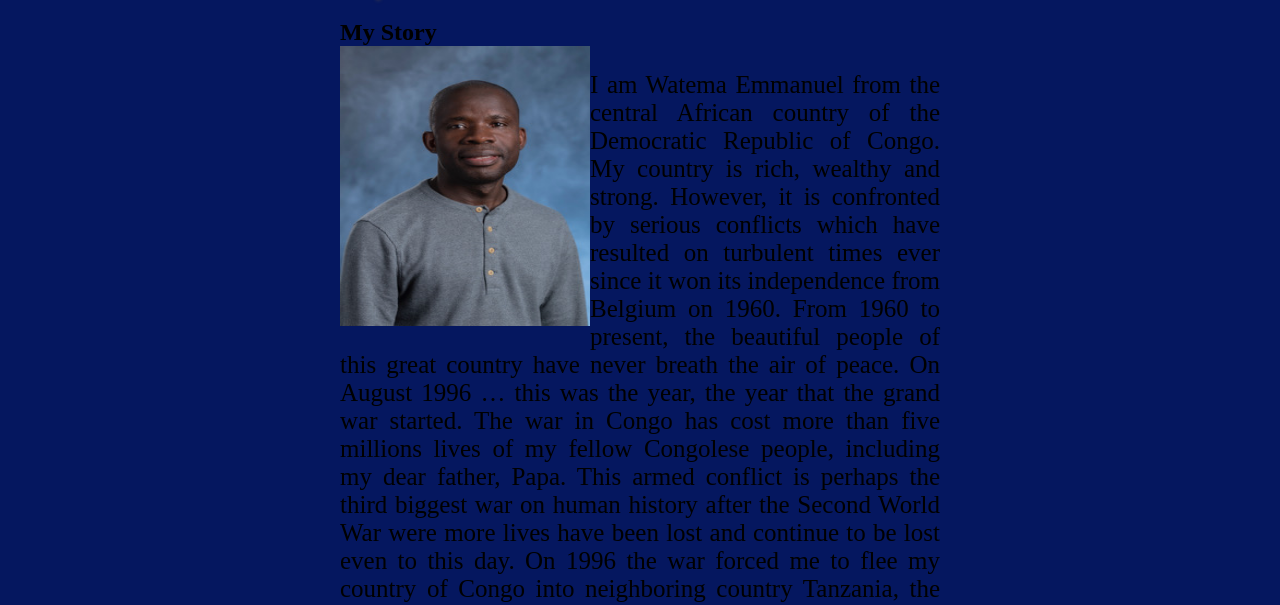
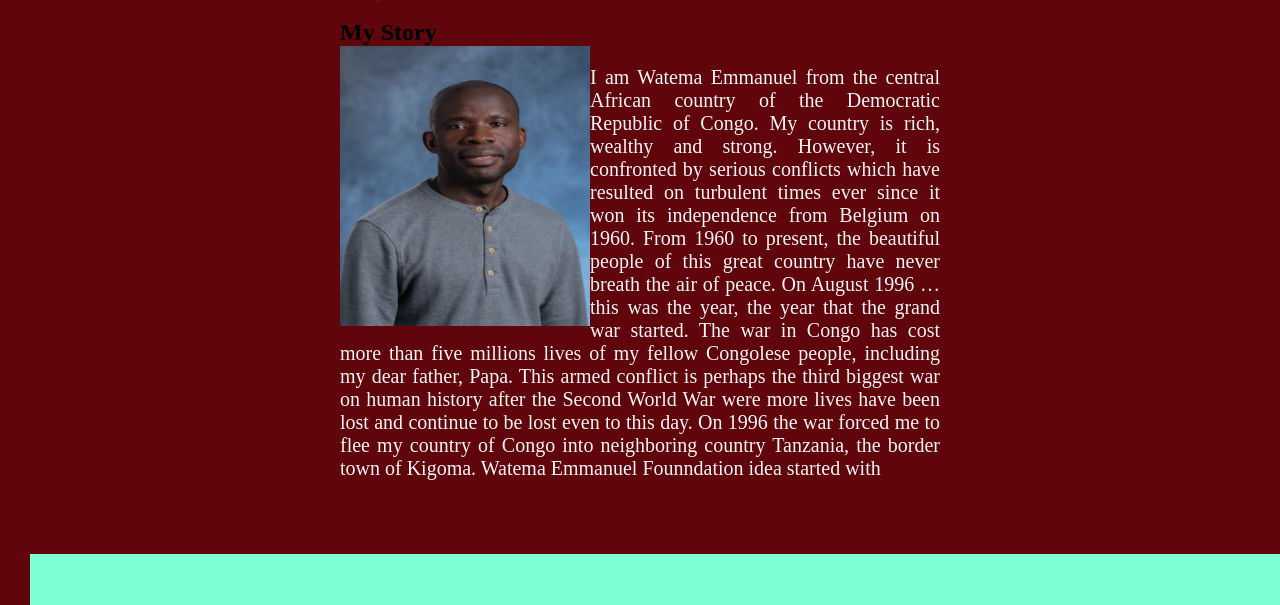
Before and after one commit to watema/My-website, a plain HTML site: page about.html in a window 1280 px wide. Shown: the part 160-765 px from the top of the page. Drawn offline with Linux system fonts and the light colour scheme.

Commit message:
Pusg channge

```diff
--- a/main.css
+++ b/main.css
@@ -1,6 +1,6 @@
 body {
   margin:30px 0;
-  background: rgb(5, 23, 95);
+  background: rgb(95, 5, 11);
 }
 h1 {
   color: rgb(240, 242, 247);
@@ -77,9 +77,9 @@ img {
 
 }
 
-p {
+p {color: whitesmoke;
   text-align: justify;
-  font-size: 25px;
+  font-size: 20px;
 }
 
 .square{width: 600px
```
